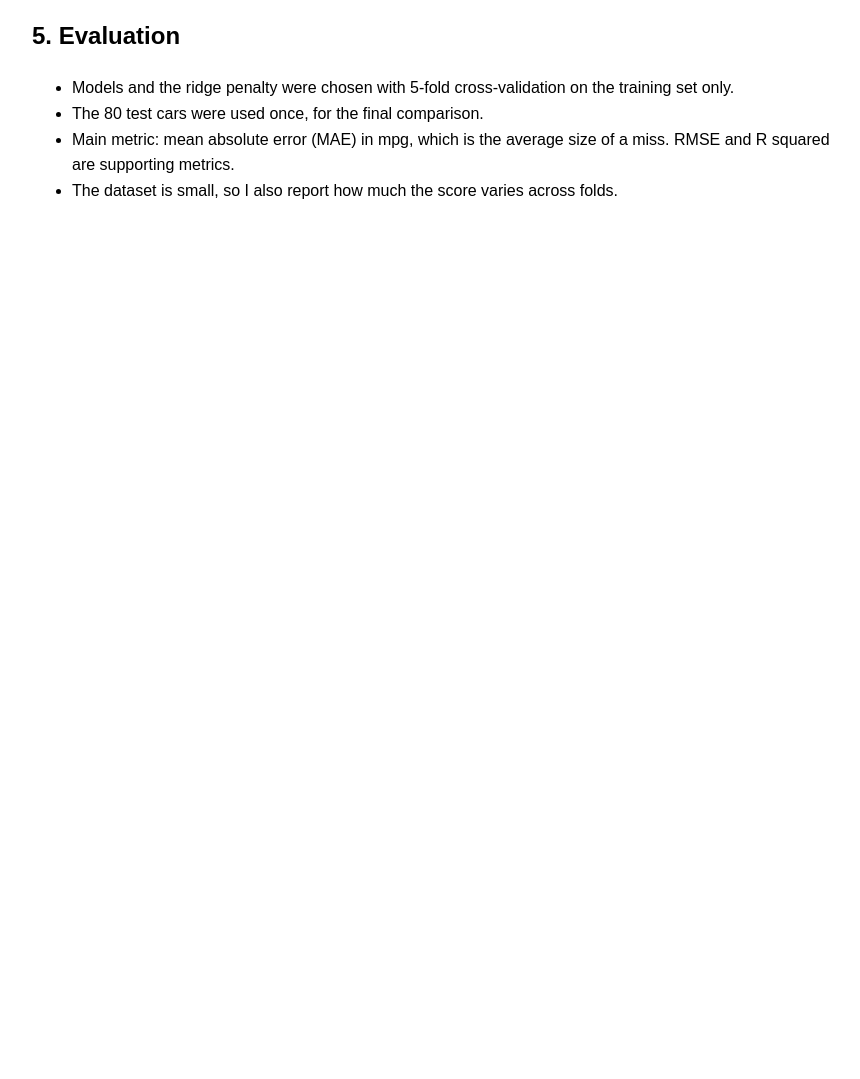
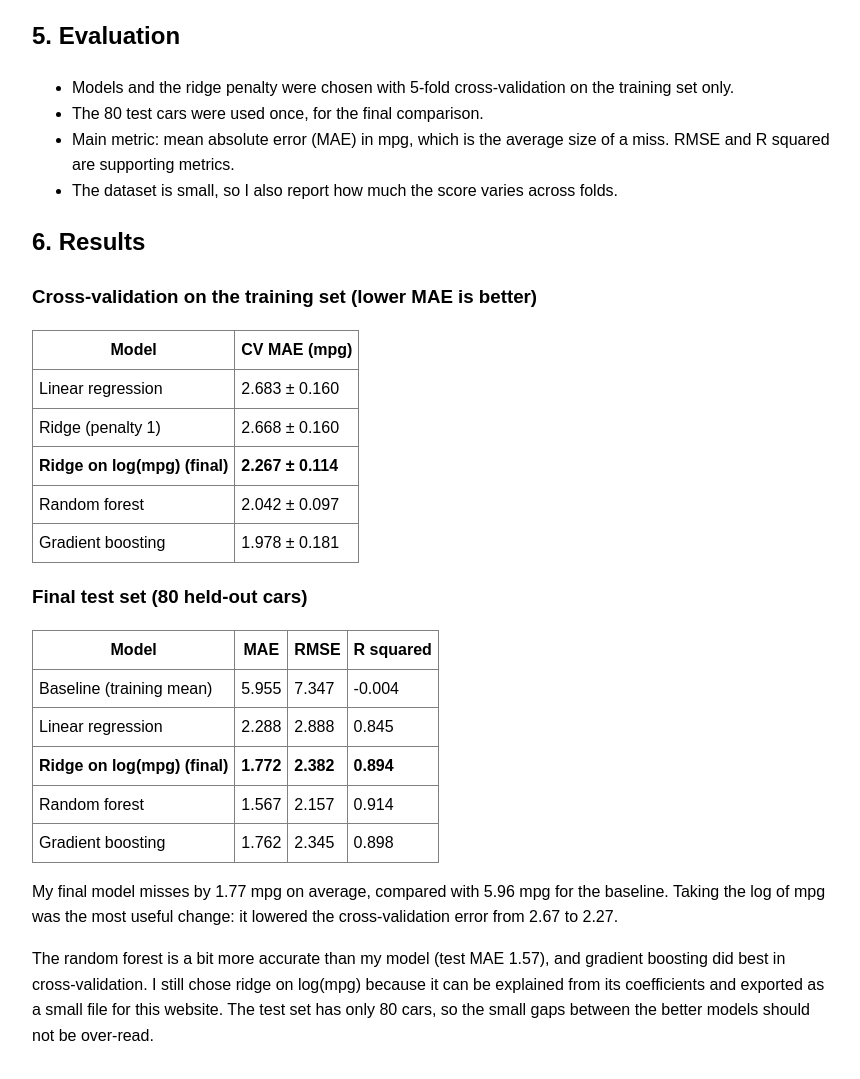
Before and after one commit to miriyalapriya/auto-mpg-project, a plain HTML site: page index.html in a window 1280 px wide. Shown: the part 1319-2398 px from the top of the page, without its empty margins (208-1068 px from the left). Before the commit the page ends 1558 px from the top, so only its background shows below. Drawn offline with Linux system fonts and the light colour scheme.

Commit message:
Update index.html

```diff
--- a/index.html
+++ b/index.html
@@ -50,5 +50,29 @@
     <li>Main metric: mean absolute error (MAE) in mpg, which is the average size of a miss. RMSE and R squared are supporting metrics.</li>
     <li>The dataset is small, so I also report how much the score varies across folds.</li>
   </ul>
+  <h2>6. Results</h2>
+
+  <h3>Cross-validation on the training set (lower MAE is better)</h3>
+  <table border="1" cellpadding="6" style="border-collapse: collapse;">
+    <tr><th>Model</th><th>CV MAE (mpg)</th></tr>
+    <tr><td>Linear regression</td><td>2.683 &plusmn; 0.160</td></tr>
+    <tr><td>Ridge (penalty 1)</td><td>2.668 &plusmn; 0.160</td></tr>
+    <tr><td><b>Ridge on log(mpg) (final)</b></td><td><b>2.267 &plusmn; 0.114</b></td></tr>
+    <tr><td>Random forest</td><td>2.042 &plusmn; 0.097</td></tr>
+    <tr><td>Gradient boosting</td><td>1.978 &plusmn; 0.181</td></tr>
+  </table>
+
+  <h3>Final test set (80 held-out cars)</h3>
+  <table border="1" cellpadding="6" style="border-collapse: collapse;">
+    <tr><th>Model</th><th>MAE</th><th>RMSE</th><th>R squared</th></tr>
+    <tr><td>Baseline (training mean)</td><td>5.955</td><td>7.347</td><td>-0.004</td></tr>
+    <tr><td>Linear regression</td><td>2.288</td><td>2.888</td><td>0.845</td></tr>
+    <tr><td><b>Ridge on log(mpg) (final)</b></td><td><b>1.772</b></td><td><b>2.382</b></td><td><b>0.894</b></td></tr>
+    <tr><td>Random forest</td><td>1.567</td><td>2.157</td><td>0.914</td></tr>
+    <tr><td>Gradient boosting</td><td>1.762</td><td>2.345</td><td>0.898</td></tr>
+  </table>
+
+  <p>My final model misses by 1.77 mpg on average, compared with 5.96 mpg for the baseline. Taking the log of mpg was the most useful change: it lowered the cross-validation error from 2.67 to 2.27.</p>
+  <p>The random forest is a bit more accurate than my model (test MAE 1.57), and gradient boosting did best in cross-validation. I still chose ridge on log(mpg) because it can be explained from its coefficients and exported as a small file for this website. The test set has only 80 cars, so the small gaps between the better models should not be over-read.</p>
 </body>
 </html>
```
